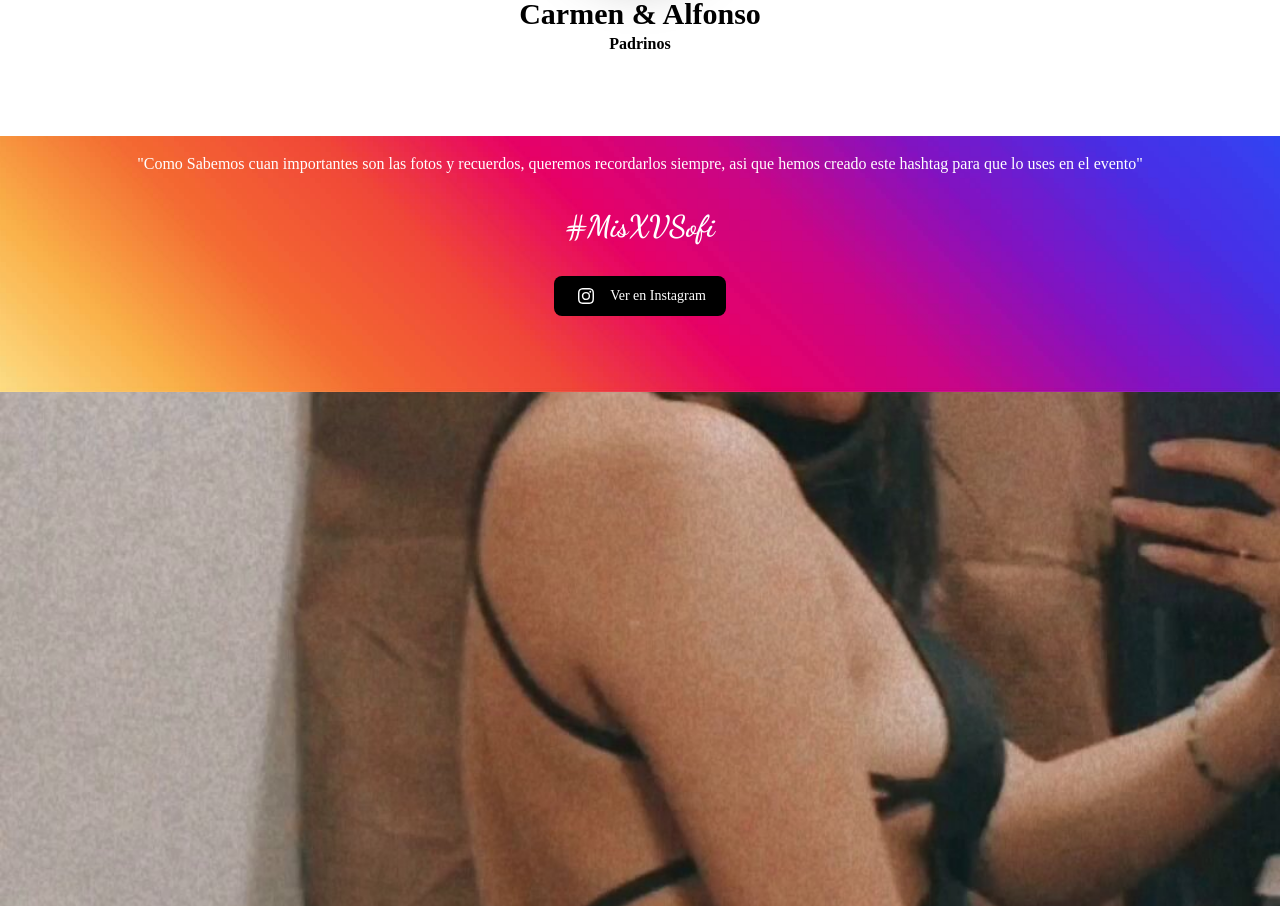
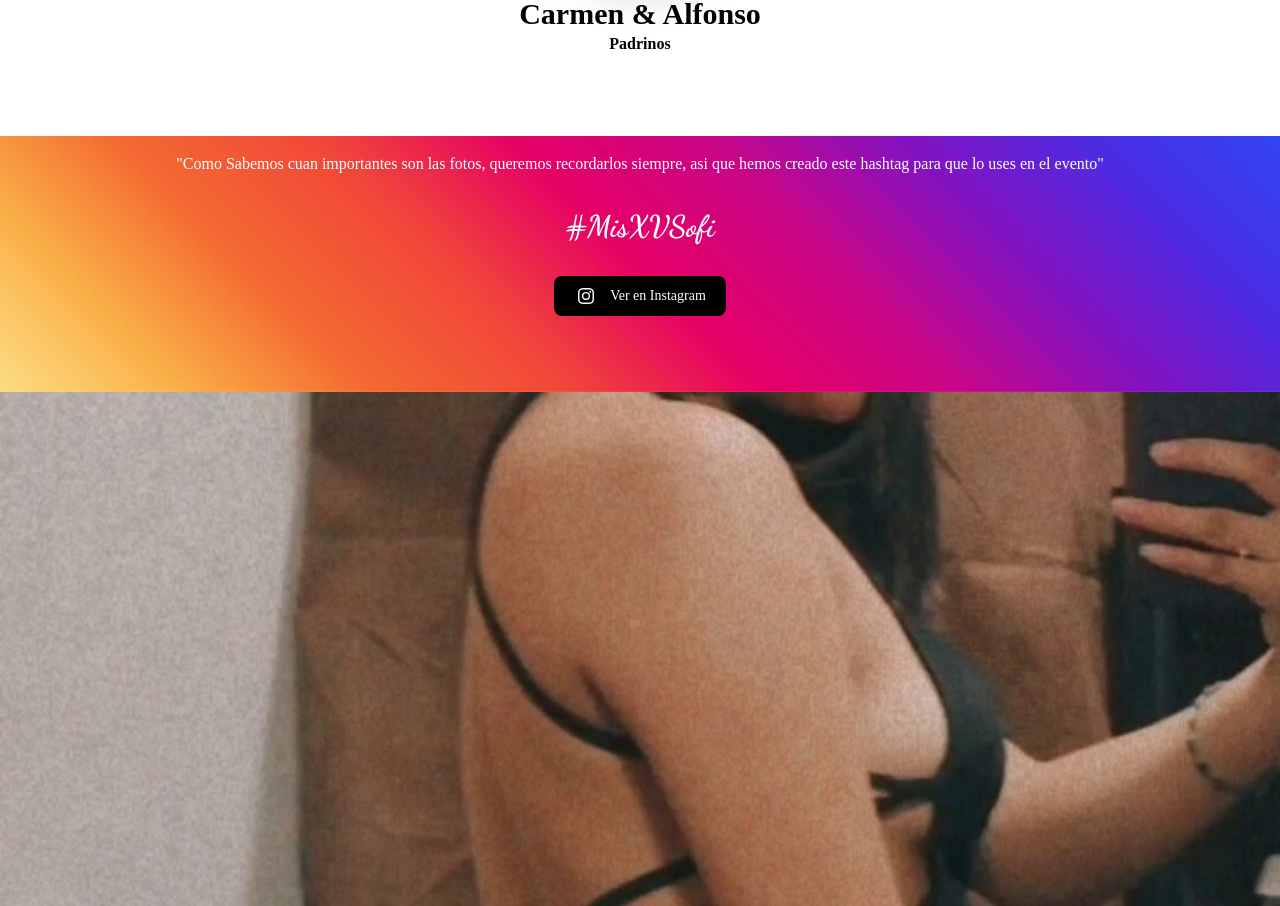
Before and after one commit to hdev07/Invite-XV, a Nuxt app: page / in a window 1280 px wide. Shown: the part 5620-6526 px from the top of the page. Built offline with nearby package versions, Linux system fonts and the light colour scheme.

Commit message:
correcciones de textos

```diff
--- a/components/Insta.vue
+++ b/components/Insta.vue
@@ -3,8 +3,8 @@
     <div class="h-64 w-screen bg-img-hashtag">
       <div class="">
         <p class="text-1xl text-center text-white pt-4 px-4">
-          "Como Sabemos cuan importantes son las fotos y recuerdos, queremos recordarlos
-          siempre, asi que hemos creado este hashtag para que lo uses en el evento"
+          "Como Sabemos cuan importantes son las fotos, queremos recordarlos siempre, asi
+          que hemos creado este hashtag para que lo uses en el evento"
         </p>
         <p class="text-3xl text-center text-white pt-8 cursive">#MisXVSofi</p>
       </div>
```
